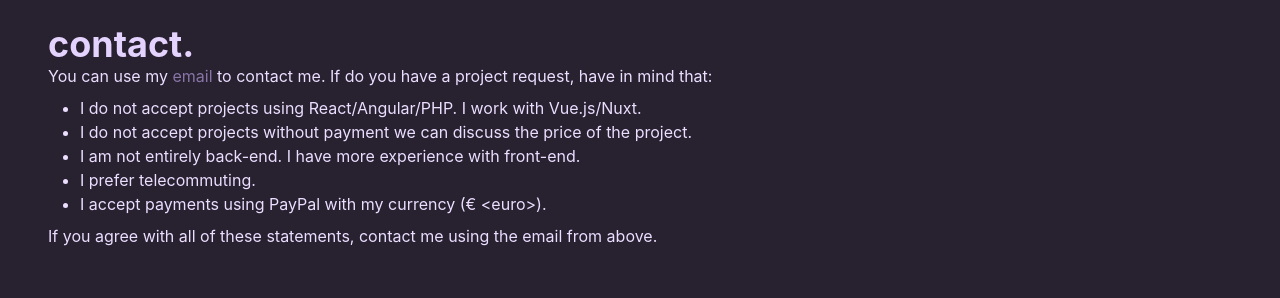
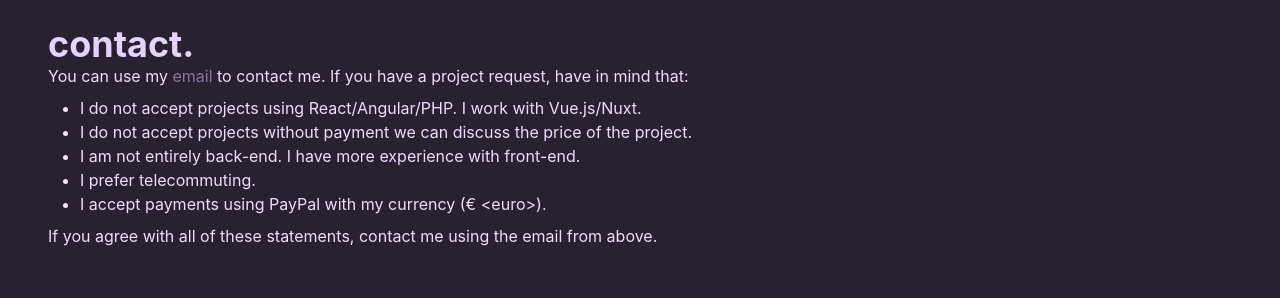
Before and after one commit to CryptoSuperStar/nuxt-portfolio, a Nuxt app: page / in a window 1280 px wide. Shown: the part 960-1258 px from the top of the page. Built offline with nearby package versions, Linux system fonts and the light colour scheme.

Commit message:
chore: minor spelling mistake

```diff
--- a/assets/global.css
+++ b/assets/global.css
@@ -57,15 +57,16 @@ a:hover {
    0% {
       opacity: 1
    }
-   25% {
+   50% {
       transform: translateY(15px);
       opacity: 0
    }
-   50% {
+   55% {
       transform: translateY(-30px);
       opacity: 0
    }
-   75% {
-      transform: translateY(15px);
+   100% {
+      transform: translateY(0px);
+      opacity: 1
    }
 }
--- a/pages/index.vue
+++ b/pages/index.vue
@@ -46,7 +46,7 @@
         </h1>
         <p class="mb-6 text-midnight-1000 text-base md:text-md">
           You can use my <a href="mailto:aexhell@gmail.com">email</a> to contact me.
-          If do you have a project request, have in mind that:
+          If you have a project request, have in mind that:
           <ul class="ml-8 list-disc my-2">
             <li>I do not accept projects using React/Angular/PHP. I work with Vue.js/Nuxt.</li>
             <li>I do not accept projects without payment we can discuss the price of the project.</li>
```
Also changed, not shown: components/Footer.vue (+8 -1 lines).
